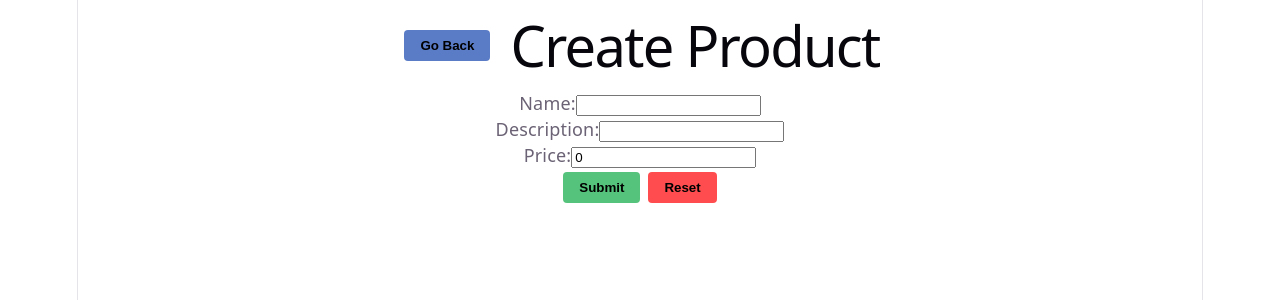
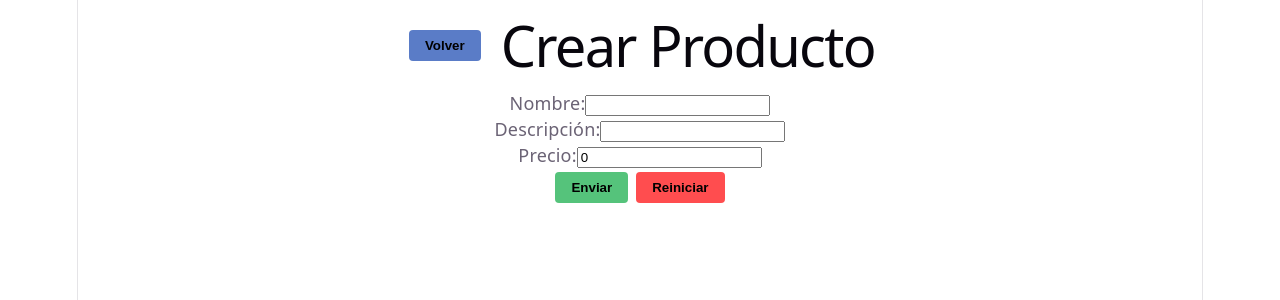
Before and after one commit to JromanOB/react-test-app, a React (Vite) app: page /create-product in a window 1280 px wide. Shown: the top 300 px of the page. Built offline with nearby package versions, Linux system fonts and the light colour scheme.

Commit message:
cambio de componentes de inglés a español

```diff
--- a/src/modules/Product/Components/CreateProduct.tsx
+++ b/src/modules/Product/Components/CreateProduct.tsx
@@ -8,7 +8,7 @@ function FieldInfo({ field }: { field: AnyFieldApi }) {
       {field.state.meta.isTouched && !field.state.meta.isValid ? (
         <em>{field.state.meta.errors.join(',')}</em>
       ) : null}
-      {field.state.meta.isValidating ? 'Validating...' : null}
+      {field.state.meta.isValidating ? 'Validando...' : null}
     </>
   )
 }
@@ -42,9 +42,9 @@ function CreateProduct() {
           type="button"
           onClick={() => navigate({ to: '/' })}
         >
-          Go Back
+          Volver
         </button>
-        <h1>Create Product</h1>
+        <h1>Crear Producto</h1>
       </div>
       <form
         onSubmit={(e) => {
@@ -76,7 +76,7 @@ function CreateProduct() {
               // Avoid hasty abstractions. Render props are great!
               return (
                 <>
-                  <label htmlFor={field.name}>Name:</label>
+                  <label htmlFor={field.name}>Nombre:</label>
                   <input
                     id={field.name}
                     name={field.name}
@@ -95,7 +95,7 @@ function CreateProduct() {
             name="description"
             children={(field) => (
               <>
-                <label htmlFor={field.name}>Description:</label>
+                <label htmlFor={field.name}>Descripción:</label>
                 <input
                   id={field.name}
                   name={field.name}
@@ -113,7 +113,7 @@ function CreateProduct() {
             name="price"
             children={(field) => (
               <>
-                <label htmlFor={field.name}>Price:</label>
+                <label htmlFor={field.name}>Precio:</label>
                 <input
                   id={field.name}
                   name={field.name}
@@ -135,7 +135,7 @@ function CreateProduct() {
                 className="submit-button"
                 type="submit"
                 disabled={!canSubmit}>
-                {isSubmitting ? '...' : 'Submit'}
+                {isSubmitting ? '...' : 'Enviar'}
               </button>
               <button
                 className="delete-button"
@@ -146,7 +146,7 @@ function CreateProduct() {
                   form.reset()
                 }}
               >
-                Reset
+                Reiniciar
               </button>
             </>
           )}
--- a/src/modules/Product/Components/UpdateProduct.tsx
+++ b/src/modules/Product/Components/UpdateProduct.tsx
@@ -1,8 +1,8 @@
 import { useEffect } from "react";
 import { useForm } from "@tanstack/react-form"
 import { useGetProductById, useUpdateProduct } from "../Hooks/productHooks";
+import { useNavigate } from "@tanstack/react-router";
 import { updateProductRoute } from "../../../routes/Products/productsRoutes";
-import { useNavigate } from "@tanstack/react-router";
 
 function UpdateProduct() {
     const { productId } = updateProductRoute.useParams();
@@ -41,16 +41,16 @@ function UpdateProduct() {
     })
 
     // Cargar datos del producto cuando se obtienen
-    // useEffect(() => {
-    //     if (product) {
-    //         form.reset({
-    //             id: product.id,
-    //             name: product.name,
-    //             description: product.description,
-    //             price: product.price
-    //         })
-    //     }
-    // }, [product])
+    useEffect(() => {
+        if (product) {
+            form.reset({
+                id: product.id,
+                name: product.name,
+                description: product.description,
+                price: product.price
+            })
+        }
+    }, [product])
 
   return (
     <div>
@@ -60,9 +60,9 @@ function UpdateProduct() {
           type="button"
           onClick={() => navigate({ to: '/' })}
         >
-          Go Back
+          Volver al Inicio
         </button>
-        <h1>Update Product</h1>
+        <h1>Actualizar Producto</h1>
       </div>
       {isLoading && <p>Cargando producto...</p>}
       {error && <p style={{color: 'red'}}>Error cargando el producto</p>}
@@ -82,7 +82,7 @@ function UpdateProduct() {
               // Avoid hasty abstractions. Render props are great!
               return (
                 <>
-                  <label htmlFor={field.name}>Name:</label>
+                  <label htmlFor={field.name}>Nombre:</label>
                   <input
                     id={field.name}
                     name={field.name}
@@ -90,7 +90,6 @@ function UpdateProduct() {
                     onBlur={field.handleBlur}
                     onChange={(e) => field.handleChange(e.target.value)}
                   />
-                  {/* <FieldInfo field={field} /> */}
                 </>
               )
             }}
@@ -101,7 +100,7 @@ function UpdateProduct() {
             name="description"
             children={(field) => (
               <>
-                <label htmlFor={field.name}>Description:</label>
+                <label htmlFor={field.name}>Descripción:</label>
                 <input
                   id={field.name}
                   name={field.name}
@@ -109,7 +108,6 @@ function UpdateProduct() {
                   onBlur={field.handleBlur}
                   onChange={(e) => field.handleChange(e.target.value)}
                 />
-                {/* <FieldInfo field={field} /> */}
               </>
             )}
           />
@@ -119,7 +117,7 @@ function UpdateProduct() {
             name="price"
             children={(field) => (
               <>
-                <label htmlFor={field.name}>Price:</label>
+                <label htmlFor={field.name}>Precio:</label>
                 <input
                   id={field.name}
                   name={field.name}
@@ -128,7 +126,6 @@ function UpdateProduct() {
                   onBlur={field.handleBlur}
                   onChange={(e) => field.handleChange(Number(e.target.value))}
                 />
-                {/* <FieldInfo field={field} /> */}
               </>
             )}
           />
@@ -141,7 +138,7 @@ function UpdateProduct() {
                 className="submit-button"
                 type="submit"
                 disabled={!canSubmit}>
-                {isSubmitting ? '...' : 'Submit'}
+                {isSubmitting ? '...' : 'Enviar'}
               </button>
               <button
                 className="delete-button"
@@ -152,7 +149,7 @@ function UpdateProduct() {
                   form.reset()
                 }}
               >
-                Reset
+                Reiniciar
               </button>
             </>
           )}
--- a/src/modules/Product/Components/productsTable/ProductColumns.tsx
+++ b/src/modules/Product/Components/productsTable/ProductColumns.tsx
@@ -16,23 +16,23 @@ export const getProductColumns = ({ onDelete, onUpdate }: ProductColumnsProps) =
   columnHelper.accessor((row) => row.name, {
     id: 'name',
     cell: (info) => <i>{info.getValue()}</i>,
-    header: () => <span>Name</span>,
+    header: () => <span>Nombre</span>,
     footer: (info) => info.column.id,
   }),
   columnHelper.accessor((row) => row.description, {
     id: 'description',
     cell: (info) => <i>{info.getValue()}</i>,
-    header: () => <span>Description</span>,
+    header: () => <span>Descripción</span>,
     footer: (info) => info.column.id,
   }),
   columnHelper.accessor('price', {
-    header: () => 'Price',
+    header: () => 'Precio',
     cell: (info) => info.renderValue(),
     footer: (info) => info.column.id,
   }),
   columnHelper.display({
     id: 'actions',
-    header: () => 'Actions',
+    header: () => 'Acciones',
     cell: (info) => (
       <div>
         <button
@@ -40,14 +40,14 @@ export const getProductColumns = ({ onDelete, onUpdate }: ProductColumnsProps) =
           type="button"
           onClick={() => onDelete(info.row.original.id)}
         >
-          Delete
+          Eliminar
         </button>
         <button
           className="update-button"
           type="button"
           onClick={() => onUpdate(info.row.original.id)}
         >
-          Update
+          Actualizar
         </button>
       </div>
     ),
--- a/src/modules/Product/Components/productsTable/ProductsTable.tsx
+++ b/src/modules/Product/Components/productsTable/ProductsTable.tsx
@@ -26,18 +26,18 @@ function ProductsTable() {
     getCoreRowModel: getCoreRowModel(),
   })
 
-  isLoading && <p>Loading data...</p>;
+  isLoading && <p>Cargando datos...</p>;
   error && <p>Error: {error.message}</p>;
   return (
     <div className="p-2">
       <div className="header-table">
-        <h1>Products Table</h1>
+        <h1>Tabla de Productos</h1>
         <button
           className="submit-button"
           type="button"
           onClick={() => navigate({ to: '/create-product' })}
         >
-          New Product
+          Nuevo Producto
         </button>
       </div>
       <div className="h-2" />
--- a/src/routes/rootRoute.tsx
+++ b/src/routes/rootRoute.tsx
@@ -10,7 +10,7 @@ const indexRoute = createRoute({
 });
 
 export const routeTree = rootRoute.addChildren([
-    indexRoute,
-    updateProductRoute,
-    createProductRoute,
+  indexRoute,
+  updateProductRoute,
+  createProductRoute,
 ]);
```
